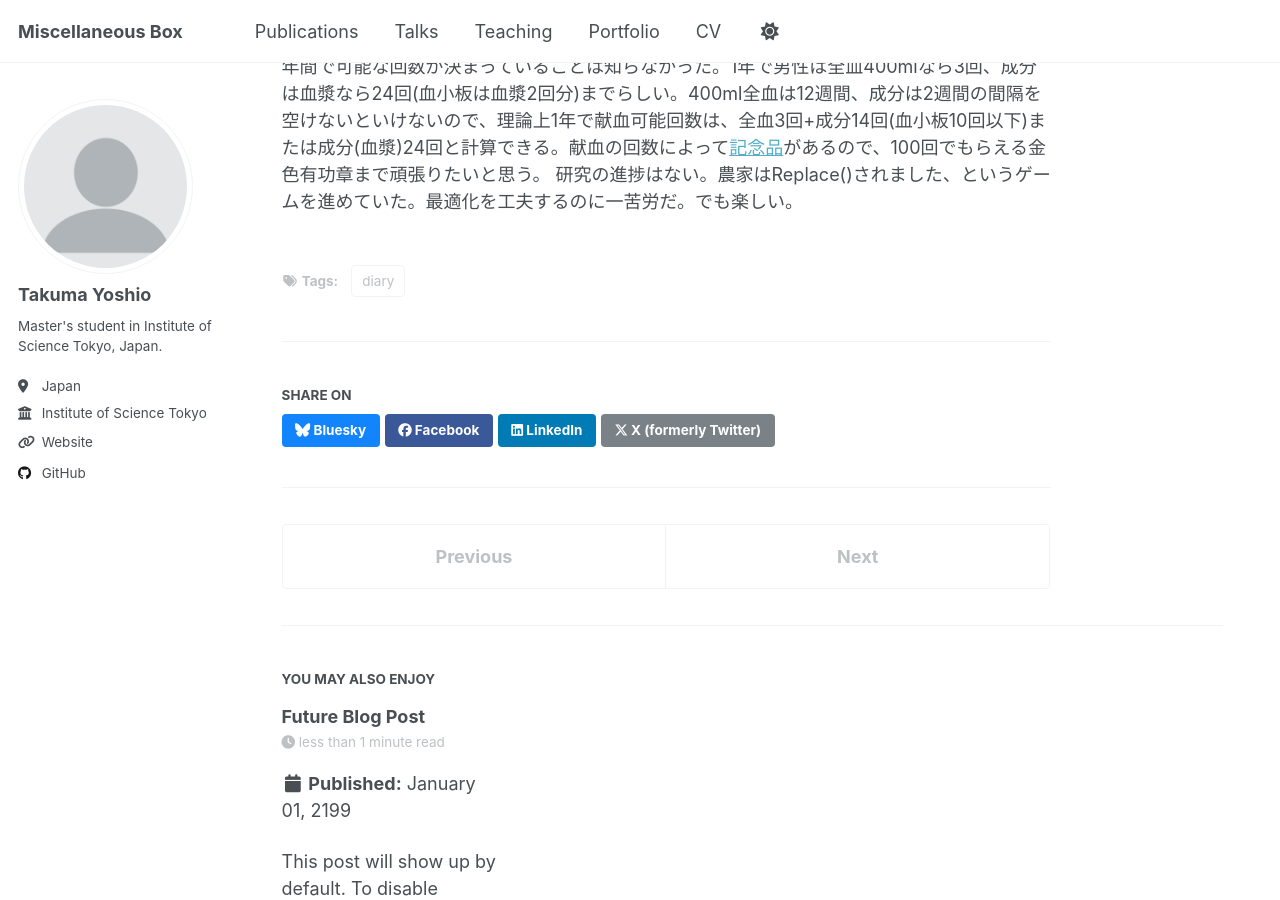
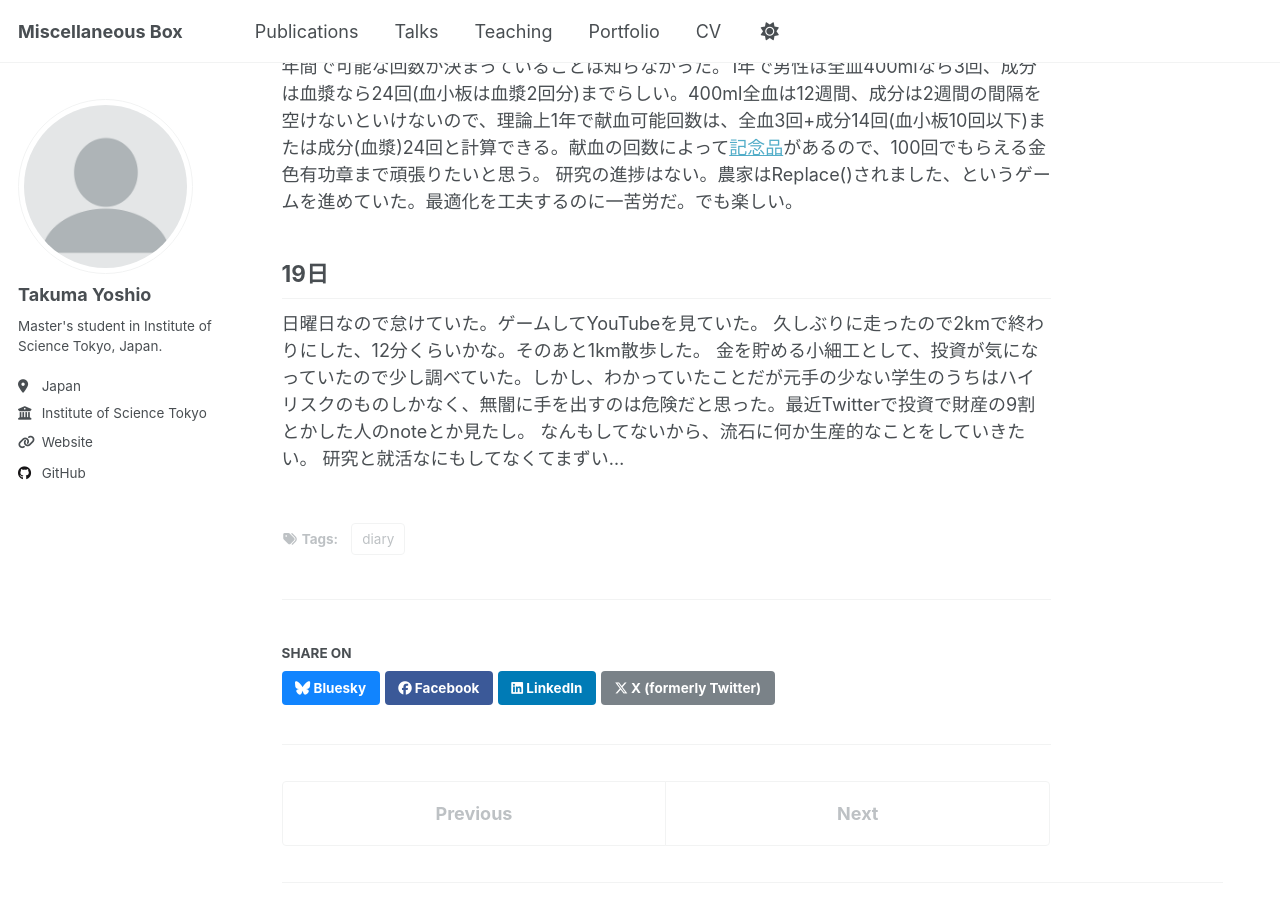
Before and after one commit to ta-yoshi02/ta-yoshi02.github.io, a Jekyll site: the page built from _posts/2025-10-10-blog-post.md, in a window 1280 px wide and 900 px high, scrolled down 1370 px. Built offline with Jekyll 4.4.1, drawn with Linux system fonts in a browser that asks for light colours; a script that is not in the unit is left out.

Commit message:
10月19日

```diff
--- a/_posts/2025-10-10-blog-post.md
+++ b/_posts/2025-10-10-blog-post.md
@@ -37,3 +37,10 @@ VMWareで仮想環境を作成したので早速ゲームをやることに。Tw
 ## 18日
 献血に行った、4回目だと思われる。献血の間隔を空けなければいけないことは知っていたが、年間で可能な回数が決まっていることは知らなかった。1年で男性は全血400mlなら3回、成分は血漿なら24回(血小板は血漿2回分)までらしい。400ml全血は12週間、成分は2週間の間隔を空けないといけないので、理論上1年で献血可能回数は、全血3回+成分14回(血小板10回以下)または成分(血漿)24回と計算できる。献血の回数によって[記念品](https://www.jrc.or.jp/donation/blood/pdf/kenketsu_20130522-kinenhin.pdf)があるので、100回でもらえる金色有功章まで頑張りたいと思う。
 研究の進捗はない。農家はReplace()されました、というゲームを進めていた。最適化を工夫するのに一苦労だ。でも楽しい。
+
+## 19日
+日曜日なので怠けていた。ゲームしてYouTubeを見ていた。
+久しぶりに走ったので2kmで終わりにした、12分くらいかな。そのあと1km散歩した。
+金を貯める小細工として、投資が気になっていたので少し調べていた。しかし、わかっていたことだが元手の少ない学生のうちはハイリスクのものしかなく、無闇に手を出すのは危険だと思った。最近Twitterで投資で財産の9割とかした人のnoteとか見たし。
+なんもしてないから、流石に何か生産的なことをしていきたい。
+研究と就活なにもしてなくてまずい...
```
